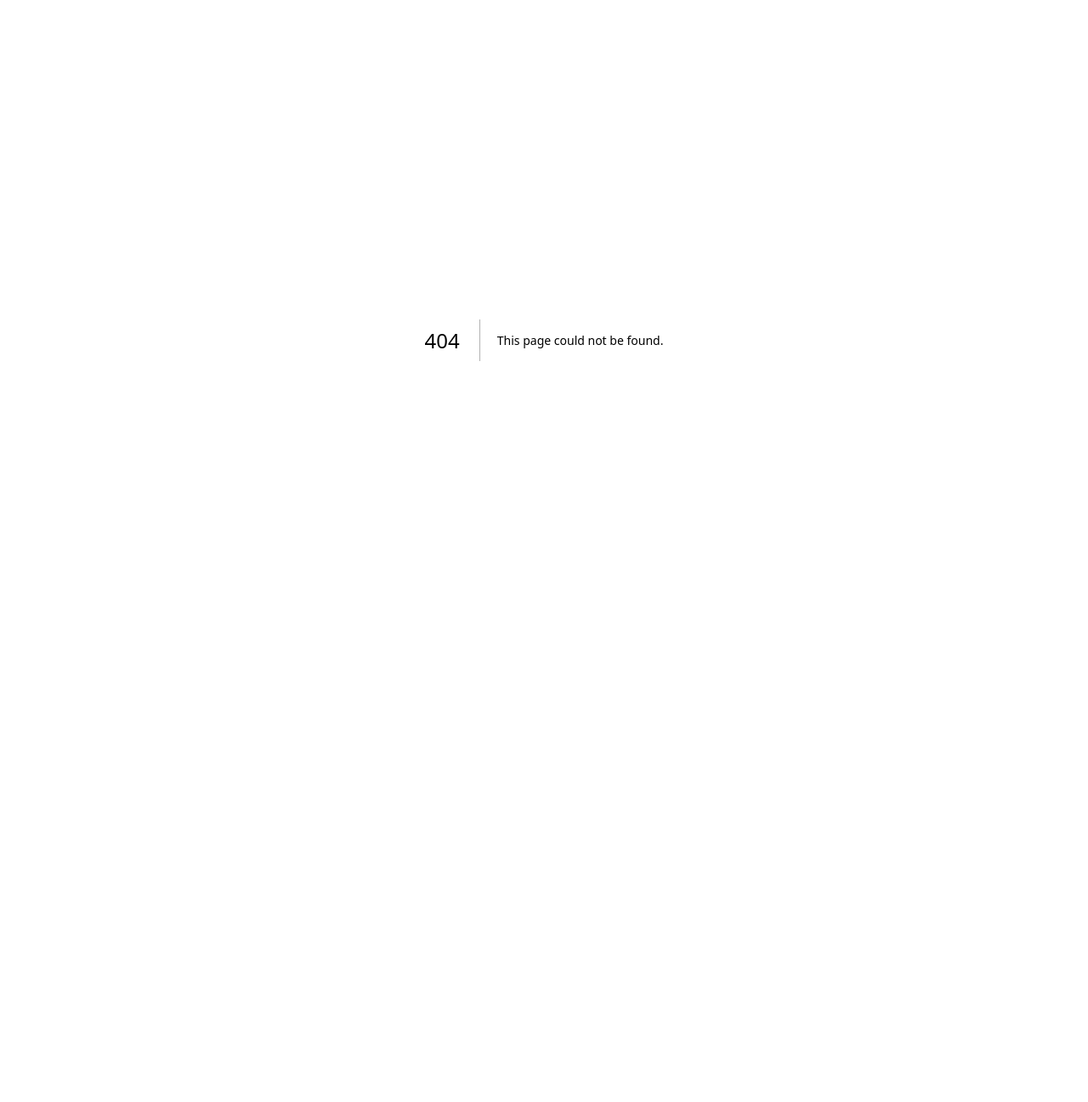
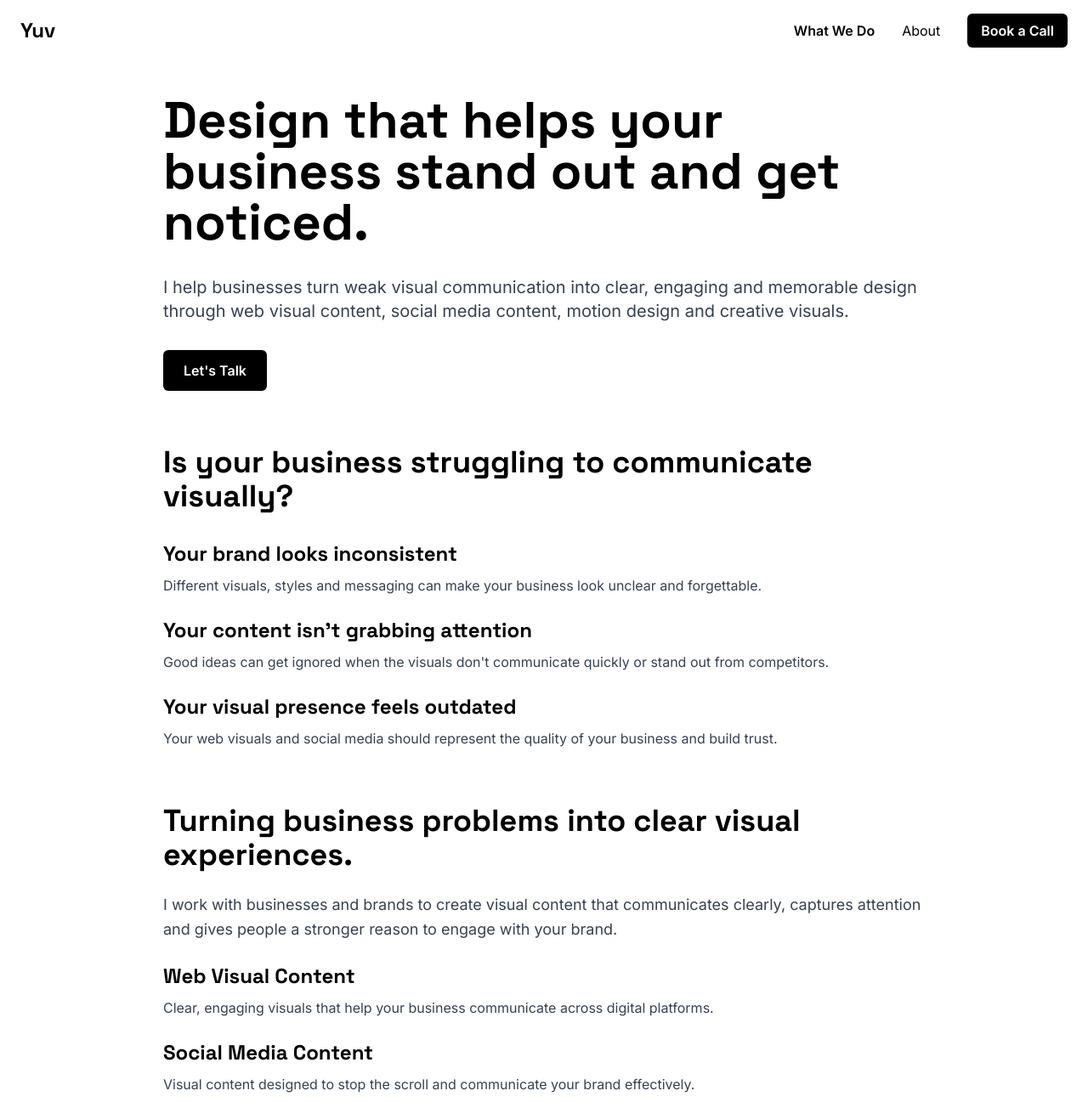
Before and after one commit to YuvArt1/YuvArt, a Next.js app: page /what-do-we-do in a window 1280 px wide. Before the commit this address had no page. Shown: the top 1297 px of the page at 85% size. Before the commit the page ends 800 px from the top, so only its background shows below. Built offline with nearby package versions, Linux system fonts and the light colour scheme.

Commit message:
Add What We Do page and polish copy

```diff
--- a/app/about/page.tsx
+++ b/app/about/page.tsx
@@ -31,6 +31,9 @@ export default function AboutPage() {
             Yuv
           </Link>
           <div className="flex items-center space-x-4 md:space-x-8 font-inter">
+            <Link href="/what-do-we-do" className="text-black hover:text-gray-600 transition-colors">
+              What We Do
+            </Link>
             <Link href="/about" className="text-black hover:text-gray-600 transition-colors font-semibold">
               About
             </Link>
@@ -68,13 +71,13 @@ export default function AboutPage() {
               <h1 className="text-4xl md:text-5xl font-bold text-black mb-8 font-space-grotesk">About</h1>
               <div className="space-y-4 text-gray-900 leading-relaxed font-inter text-base">
                 <p>
-                  Hey — I’m a motion designer and visual storyteller. I run a small creative studio where I bring brands, stories, and ideas to life through animation, design, and a bit of controlled chaos.
+                  Hey, I’m a motion designer and visual storyteller. I run a small creative studio where I bring brands, stories, and ideas to life through animation, design, and a bit of controlled chaos.
                 </p>
                 <p>
-                  I’ve been doing this for a while now — worked with all kinds of people, from early-stage startups to huge companies. But no matter who it's for, the goal’s the same: make things that feel good, look good, and actually connect.
+                  I’ve been doing this for a while now, working with all kinds of people, from early-stage startups to huge companies. But no matter who it’s for, the goal’s the same: make things that feel good, look good, and actually connect.
                 </p>
                 <p>
-                  I’m really into the details — how something moves, how it lands, how it makes you feel. Motion graphics, brand identity, UI moments, weird little animations that make you pause for a second — that’s my playground.
+                  I’m really into the details, how something moves, how it lands, how it makes you feel. Motion graphics, brand identity, UI moments, weird little animations that make you pause for a second, that’s my playground.
                 </p>
                 <p>
                   I’m flexible and willing to shift my working hours to best fit the needs of the project or team.
--- a/app/layout.tsx
+++ b/app/layout.tsx
@@ -86,7 +86,7 @@ export const metadata: Metadata = {
         url: "/og-image.jpg",
         width: 1200,
         height: 630,
-        alt: "DesignYuv — 3D Product Animation & Visuals",
+        alt: "DesignYuv - 3D Product Animation & Visuals",
       },
     ],
   },
--- a/app/page.tsx
+++ b/app/page.tsx
@@ -20,6 +20,7 @@ export default function HomePage() {
         <nav className="mx-auto flex max-w-7xl items-center justify-between">
           <Link href="/" className="font-space-grotesk text-2xl font-bold text-black transition-colors hover:text-gray-600">Yuv</Link>
           <div className="flex items-center space-x-4 font-inter md:space-x-8">
+            <Link href="/what-do-we-do" className="text-black transition-colors hover:text-gray-600">What We Do</Link>
             <Link href="/about" className="text-black transition-colors hover:text-gray-600">About</Link>
             <a href={callUrl} target="_blank" rel="noopener noreferrer" className="rounded-md bg-black px-4 py-2 font-semibold text-white transition-colors hover:bg-gray-800">Book a Call</a>
           </div>
--- a/app/projects/GullyLab/layout.tsx
+++ b/app/projects/GullyLab/layout.tsx
@@ -3,7 +3,7 @@ import type { Metadata } from "next"
 export const metadata: Metadata = {
   title: "GullyLab 3D Product Visuals",
   description:
-    "3D product visuals for GullyLab — a case study in product animation and visualization by DesignYuv, 2026.",
+    "3D product visuals for GullyLab - a case study in product animation and visualization by DesignYuv, 2026.",
   alternates: {
     canonical: "https://www.designyuv.com/projects/GullyLab",
   },
--- a/app/projects/Portronics/page.tsx
+++ b/app/projects/Portronics/page.tsx
@@ -88,11 +88,11 @@ export default function Project3Page() {
             </p>
 
             <p className="text-gray-700 leading-relaxed mb-6">
-              The animation kicks off with the product rising up, then breaking down into its parts — showing what it's made of. After that, I wanted to show off its functionality, so it charges three devices at once, all in sync. The piece wraps up by revealing the color variants to close it with some pop.
+              The animation kicks off with the product rising up, then breaking down into its parts, showing what it’s made of. After that, I wanted to show off its functionality, so it charges three devices at once, all in sync. The piece wraps up by revealing the color variants to close it with some pop.
             </p>
 
             <p className="text-gray-700 leading-relaxed">
-              It's short, structured, and designed to get the point across fast — clean visuals, clear features, and motion that keeps you watching.
+              It’s short, structured, and designed to get the point across fast, with clean visuals, clear features, and motion that keeps you watching.
             </p>
           </div>
 
--- a/app/projects/TangentGC/page.tsx
+++ b/app/projects/TangentGC/page.tsx
@@ -71,7 +71,7 @@ export default function Project1Page() {
           {/* Project Description */}
           <div className="prose prose-lg max-w-none font-inter">
             <p className="text-gray-700 leading-relaxed mb-6">
-              This one started as a simple idea. The product looked great in a still, but I wanted to see it move. No big story or concept behind it — just the urge to let the box open on its own and see how that would feel.
+              This one started as a simple idea. The product looked great in a still, but I wanted to see it move. No big story or concept behind it, just the urge to let the box open on its own and see how that would feel.
             </p>
 
             <p className="text-gray-700 leading-relaxed mb-6">
@@ -79,7 +79,7 @@ export default function Project1Page() {
             </p>
 
             <p className="text-gray-700 leading-relaxed">
-              There wasn't a fixed narrative here. The motion was the point — letting the product speak through how it unfolds. Just about keeping it simple, smooth, and true to the way it was designed.
+              There wasn’t a fixed narrative here. The motion was the point, letting the product speak through how it unfolds. Just about keeping it simple, smooth, and true to the way it was designed.
             </p>
           </div>
 
--- a/app/projects/ZeroCO/page.tsx
+++ b/app/projects/ZeroCO/page.tsx
@@ -122,7 +122,7 @@ export default function Project2Page() {
           {/* Project Description */}
           <div className="prose prose-lg max-w-none font-inter mb-12">
             <p className="text-gray-700 leading-relaxed mb-6">
-              ZeroCO is a compact speaker made from a used tennis ball — an upcycled shell that gives the product its character, grip, and a soft tactile feel. The idea was simple: take something familiar and overlooked, and turn it into sound you can carry.
+              ZeroCO is a compact speaker made from a used tennis ball, an upcycled shell that gives the product its character, grip, and a soft tactile feel. The idea was simple: take something familiar and overlooked, and turn it into sound you can carry.
             </p>
 
             <p className="text-gray-700 leading-relaxed mb-6">
@@ -130,7 +130,7 @@ export default function Project2Page() {
             </p>
 
             <p className="text-gray-700 leading-relaxed mb-6">
-              The visuals highlight how the tennis-ball form factor isn’t just a look — it’s functional. It’s durable, easy to grab, and sits naturally on uneven surfaces. The animations are minimal and intentional, keeping the attention on context and usefulness rather than flashy motion.
+              The visuals highlight how the tennis-ball form factor isn’t just a look, it’s functional. It’s durable, easy to grab, and sits naturally on uneven surfaces. The animations are minimal and intentional, keeping the attention on context and usefulness rather than flashy motion.
             </p>
 
             <p className="text-gray-700 leading-relaxed">
--- /dev/null
+++ b/app/what-do-we-do/page.tsx
@@ -0,0 +1,132 @@
+import Link from "next/link"
+import Footer from "@/components/footer"
+
+export default function WhatWeDoPage() {
+  return (
+    <div className="min-h-screen bg-gray-50 relative">
+      <header className="fixed top-0 left-0 w-full bg-white z-20 px-6 py-4">
+        <nav className="flex items-center justify-between max-w-7xl mx-auto">
+          <Link
+            href="/"
+            className="text-2xl font-bold text-black hover:text-gray-600 transition-colors font-space-grotesk"
+          >
+            Yuv
+          </Link>
+          <div className="flex items-center space-x-4 md:space-x-8 font-inter">
+            <Link href="/what-do-we-do" className="text-black hover:text-gray-600 transition-colors font-semibold">
+              What We Do
+            </Link>
+            <Link href="/about" className="text-black hover:text-gray-600 transition-colors">
+              About
+            </Link>
+            <a
+              href="https://cal.com/yuv-raj-pao2g5/30min"
+              target="_blank"
+              rel="noopener noreferrer"
+              className="px-4 py-2 bg-black text-white rounded-md hover:bg-gray-800 transition-colors font-semibold"
+            >
+              Book a Call
+            </a>
+          </div>
+        </nav>
+      </header>
+
+      <main className="px-6 py-12 pt-28 bg-white">
+        <div className="max-w-4xl mx-auto">
+          <section className="space-y-8">
+            <h1 className="text-4xl md:text-6xl font-bold text-black font-space-grotesk leading-tight">
+              Design that helps your business stand out and get noticed.
+            </h1>
+
+            <p className="text-lg md:text-xl leading-relaxed text-gray-700 font-inter">
+              I help businesses turn weak visual communication into clear, engaging and memorable design through web visual content, social media content, motion design and creative visuals.
+            </p>
+
+            <a
+              href="https://cal.com/yuv-raj-pao2g5/30min"
+              target="_blank"
+              rel="noopener noreferrer"
+              className="inline-block rounded-md bg-black px-6 py-3 font-semibold text-white transition-colors hover:bg-gray-800"
+            >
+              Let&apos;s Talk
+            </a>
+          </section>
+
+          <section className="mt-16 space-y-8">
+            <h2 className="text-3xl md:text-4xl font-bold text-black font-space-grotesk">
+              Is your business struggling to communicate visually?
+            </h2>
+
+            <div className="space-y-6">
+              <div>
+                <h3 className="text-xl md:text-2xl font-bold text-black font-space-grotesk">
+                  Your brand looks inconsistent
+                </h3>
+                <p className="mt-2 text-gray-700 font-inter leading-relaxed">
+                  Different visuals, styles and messaging can make your business look unclear and forgettable.
+                </p>
+              </div>
+
+              <div>
+                <h3 className="text-xl md:text-2xl font-bold text-black font-space-grotesk">
+                  Your content isn&apos;t grabbing attention
+                </h3>
+                <p className="mt-2 text-gray-700 font-inter leading-relaxed">
+                  Good ideas can get ignored when the visuals don&apos;t communicate quickly or stand out from competitors.
+                </p>
+              </div>
+
+              <div>
+                <h3 className="text-xl md:text-2xl font-bold text-black font-space-grotesk">
+                  Your visual presence feels outdated
+                </h3>
+                <p className="mt-2 text-gray-700 font-inter leading-relaxed">
+                  Your web visuals and social media should represent the quality of your business and build trust.
+                </p>
+              </div>
+            </div>
+          </section>
+
+          <section className="mt-16 space-y-6">
+            <h2 className="text-3xl md:text-4xl font-bold text-black font-space-grotesk">
+              Turning business problems into clear visual experiences.
+            </h2>
+            <p className="text-lg leading-relaxed text-gray-700 font-inter">
+              I work with businesses and brands to create visual content that communicates clearly, captures attention and gives people a stronger reason to engage with your brand.
+            </p>
+
+            <div className="space-y-6">
+              <div>
+                <h3 className="text-xl md:text-2xl font-bold text-black font-space-grotesk">
+                  Web Visual Content
+                </h3>
+                <p className="mt-2 text-gray-700 font-inter leading-relaxed">
+                  Clear, engaging visuals that help your business communicate across digital platforms.
+                </p>
+              </div>
+
+              <div>
+                <h3 className="text-xl md:text-2xl font-bold text-black font-space-grotesk">
+                  Social Media Content
+                </h3>
+                <p className="mt-2 text-gray-700 font-inter leading-relaxed">
+                  Visual content designed to stop the scroll and communicate your brand effectively.
+                </p>
+              </div>
+
+              <div>
+                <h3 className="text-xl md:text-2xl font-bold text-black font-space-grotesk">
+                  Motion & Visual Design
+                </h3>
+                <p className="mt-2 text-gray-700 font-inter leading-relaxed">
+                  Motion and creative visuals that make ideas easier to understand and harder to ignore.
+                </p>
+              </div>
+            </div>
+          </section>
+        </div>
+      </main>
+      <Footer />
+    </div>
+  )
+}
--- a/app/work/page.tsx
+++ b/app/work/page.tsx
@@ -30,6 +30,9 @@ export default function WorkPage() {
             Yuv
           </Link>
           <div className="flex items-center space-x-8 font-inter">
+            <Link href="/what-do-we-do" className="text-black hover:text-gray-600 transition-colors">
+              What We Do
+            </Link>
             <Link href="/about" className="text-black hover:text-gray-600 transition-colors">
               About
             </Link>
```
